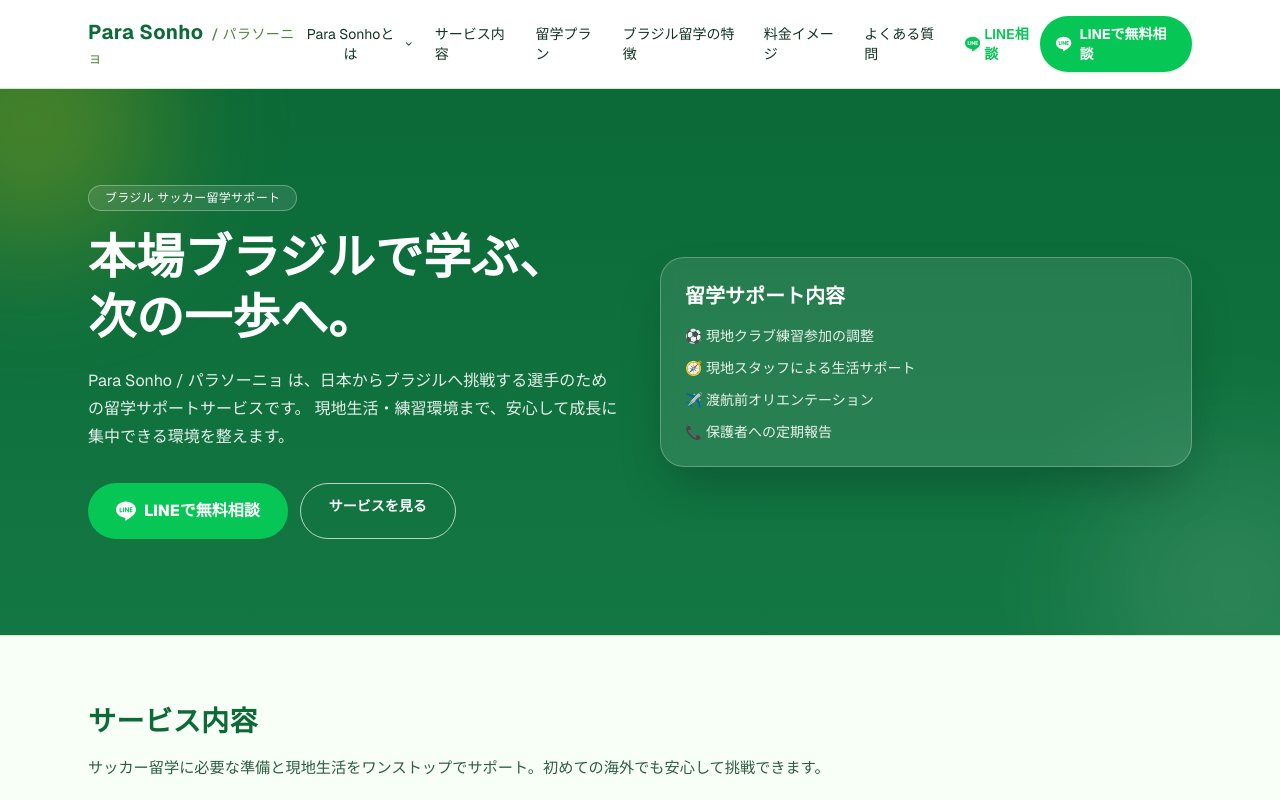
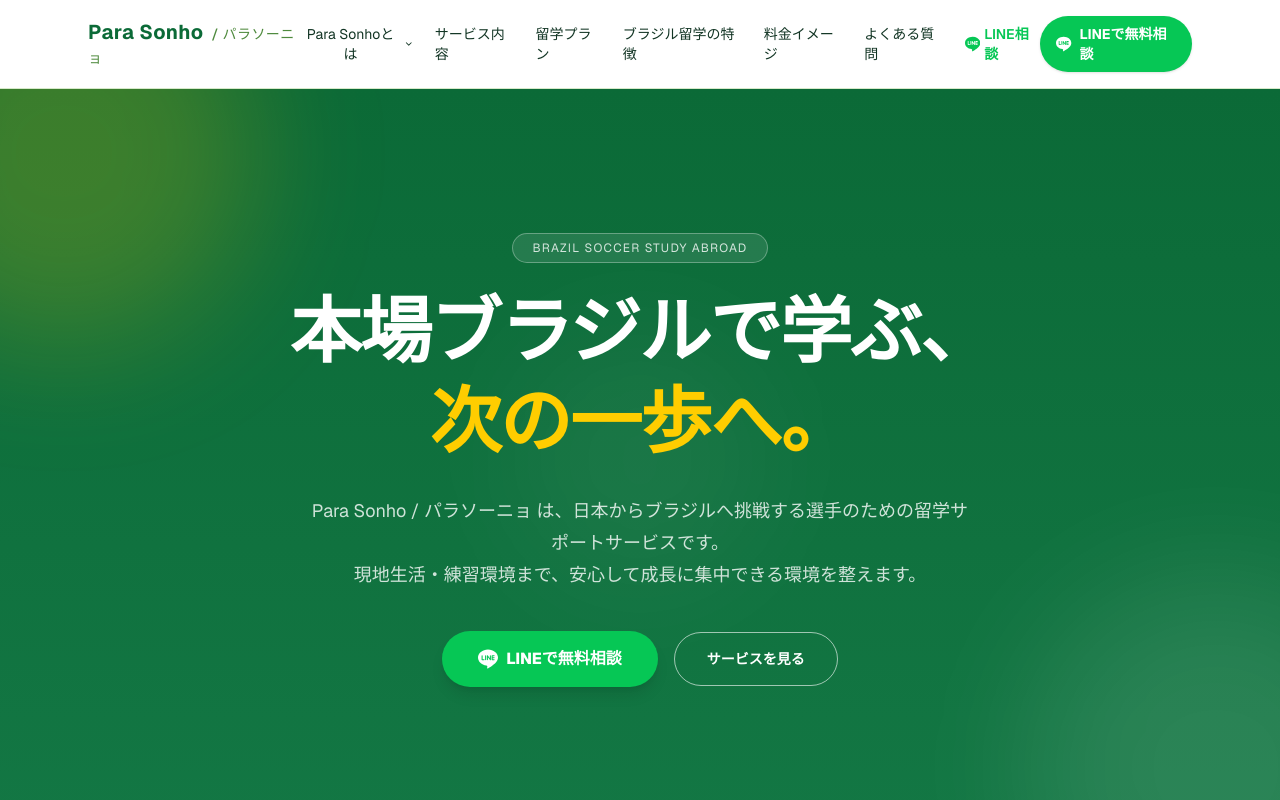
Before and after one commit to roki0711416-hash/parasonho, a Next.js app: page / in a window 1280 px wide. Shown: the top 800 px of the page. Built offline with nearby package versions, Linux system fonts and the light colour scheme.

Commit message:
feat: simplify hero section - remove support card, full-width centered layout

```diff
--- a/app/page.tsx
+++ b/app/page.tsx
@@ -47,49 +47,38 @@ export default function Home() {
 
       <main id="top">
         <section className="relative overflow-hidden border-b border-[#d6e9c9] bg-gradient-to-b from-[#0b6a37] to-[#137744] text-white">
-          <div className="absolute -left-24 -top-24 h-64 w-64 rounded-full bg-[#ffcd00]/25 blur-3xl" />
-          <div className="absolute -bottom-24 -right-24 h-72 w-72 rounded-full bg-white/10 blur-3xl" />
-          <div className="relative mx-auto grid w-full max-w-6xl gap-10 px-4 py-16 sm:px-6 md:grid-cols-2 md:items-center md:py-24">
-            <div>
-              <p className="mb-4 inline-flex rounded-full border border-white/30 bg-white/10 px-4 py-1 text-xs tracking-wide">
-                ブラジル サッカー留学サポート
+          <div className="absolute -left-32 -top-32 h-96 w-96 rounded-full bg-[#ffcd00]/20 blur-3xl" />
+          <div className="absolute -bottom-32 -right-32 h-96 w-96 rounded-full bg-white/10 blur-3xl" />
+          <div className="absolute left-1/2 top-1/2 h-64 w-64 -translate-x-1/2 -translate-y-1/2 rounded-full bg-white/5 blur-3xl" />
+          <div className="relative mx-auto flex w-full max-w-4xl flex-col items-center px-4 py-24 text-center sm:px-6 md:py-36">
+            <p className="mb-6 inline-flex rounded-full border border-white/30 bg-white/10 px-5 py-1.5 text-xs tracking-widest text-white/80 uppercase">
+              Brazil Soccer Study Abroad
             </p>
-              <h1 className="text-3xl font-extrabold leading-tight sm:text-5xl">
+            <h1 className="text-4xl font-extrabold leading-tight tracking-tight sm:text-6xl md:text-7xl">
               本場ブラジルで学ぶ、
               <br />
-                次の一歩へ。
+              <span className="text-[#ffcd00]">次の一歩へ。</span>
             </h1>
-              <p className="mt-5 max-w-xl text-sm leading-7 text-white/90 sm:text-base">
-                Para Sonho / パラソーニョ は、日本からブラジルへ挑戦する選手のための留学サポートサービスです。
+            <p className="mx-auto mt-7 max-w-2xl text-sm leading-8 text-white/80 sm:text-base md:text-lg">
+              Para Sonho / パラソーニョ は、日本からブラジルへ挑戦する選手のための留学サポートサービスです。<br className="hidden sm:block" />
               現地生活・練習環境まで、安心して成長に集中できる環境を整えます。
             </p>
-              <div className="mt-8 flex flex-col gap-3 sm:flex-row">
+            <div className="mt-10 flex flex-col items-center gap-4 sm:flex-row sm:justify-center">
               <a
                 href={LINE_URL}
                 target="_blank"
                 rel="noopener noreferrer"
-                  className="inline-flex items-center justify-center gap-2 rounded-full bg-[#06C755] px-7 py-4 text-base font-extrabold text-white transition hover:bg-[#05b34c]"
+                className="inline-flex w-full items-center justify-center gap-2 rounded-full bg-[#06C755] px-9 py-4 text-base font-extrabold text-white shadow-lg transition hover:bg-[#05b34c] sm:w-auto"
               >
                 <svg viewBox="0 0 24 24" className="h-5 w-5" fill="currentColor" aria-hidden="true"><path d="M19.365 9.863c.349 0 .63.285.63.631 0 .345-.281.63-.63.63H17.61v1.125h1.755c.349 0 .63.283.63.63 0 .344-.281.629-.63.629h-2.386c-.345 0-.627-.285-.627-.629V8.108c0-.345.282-.63.63-.63h2.386c.346 0 .627.285.627.63 0 .349-.281.63-.63.63H17.61v1.125h1.755zm-3.855 3.016c0 .27-.174.51-.432.596-.064.021-.133.031-.199.031-.211 0-.391-.09-.51-.25l-2.443-3.317v2.94c0 .344-.279.629-.631.629-.346 0-.626-.285-.626-.629V8.108c0-.27.173-.51.43-.595.06-.023.136-.033.194-.033.195 0 .375.104.495.254l2.462 3.33V8.108c0-.345.282-.63.63-.63.345 0 .63.285.63.63v4.771zm-5.741 0c0 .344-.282.629-.631.629-.345 0-.627-.285-.627-.629V8.108c0-.345.282-.63.63-.63.346 0 .628.285.628.63v4.771zm-2.466.629H4.917c-.345 0-.63-.285-.63-.629V8.108c0-.345.285-.63.63-.63.348 0 .63.285.63.63v4.141h1.756c.348 0 .629.283.629.63 0 .344-.281.629-.629.629M24 10.314C24 4.943 18.615.572 12 .572S0 4.943 0 10.314c0 4.811 4.27 8.842 10.035 9.608.391.082.923.258 1.058.59.12.301.079.766.038 1.08l-.164 1.02c-.045.301-.24 1.186 1.049.645 1.291-.539 6.916-4.078 9.436-6.975C23.176 14.393 24 12.458 24 10.314"/></svg>
                 LINEで無料相談
               </a>
               <a
                 href="#service"
-                  className="rounded-full border border-white/70 px-7 py-3 text-center text-sm font-semibold transition hover:bg-white/15"
+                className="w-full rounded-full border border-white/60 px-8 py-4 text-center text-sm font-semibold transition hover:bg-white/15 sm:w-auto"
               >
                 サービスを見る
               </a>
-              </div>
-            </div>
-
-            <div className="rounded-3xl border border-white/25 bg-white/10 p-6 shadow-2xl backdrop-blur-sm">
-              <h2 className="text-xl font-bold">留学サポート内容</h2>
-              <ul className="mt-4 space-y-3 text-sm text-white/90">
-                <li>⚽ 現地クラブ練習参加の調整</li>
-                <li>🧭 現地スタッフによる生活サポート</li>
-                <li>✈️ 渡航前オリエンテーション</li>
-                <li>📞 保護者への定期報告</li>
-              </ul>
             </div>
           </div>
         </section>
```
Lines whose indentation alone changed are shown as unchanged.
